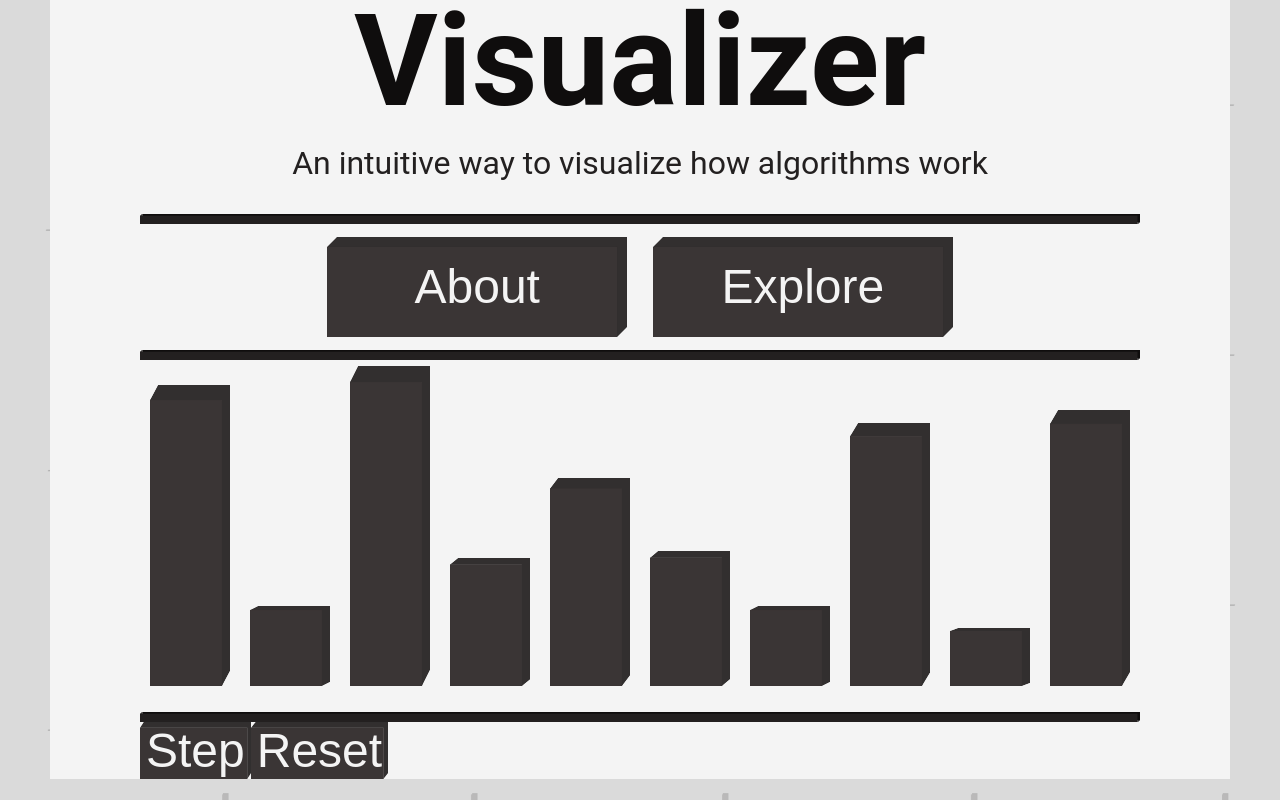
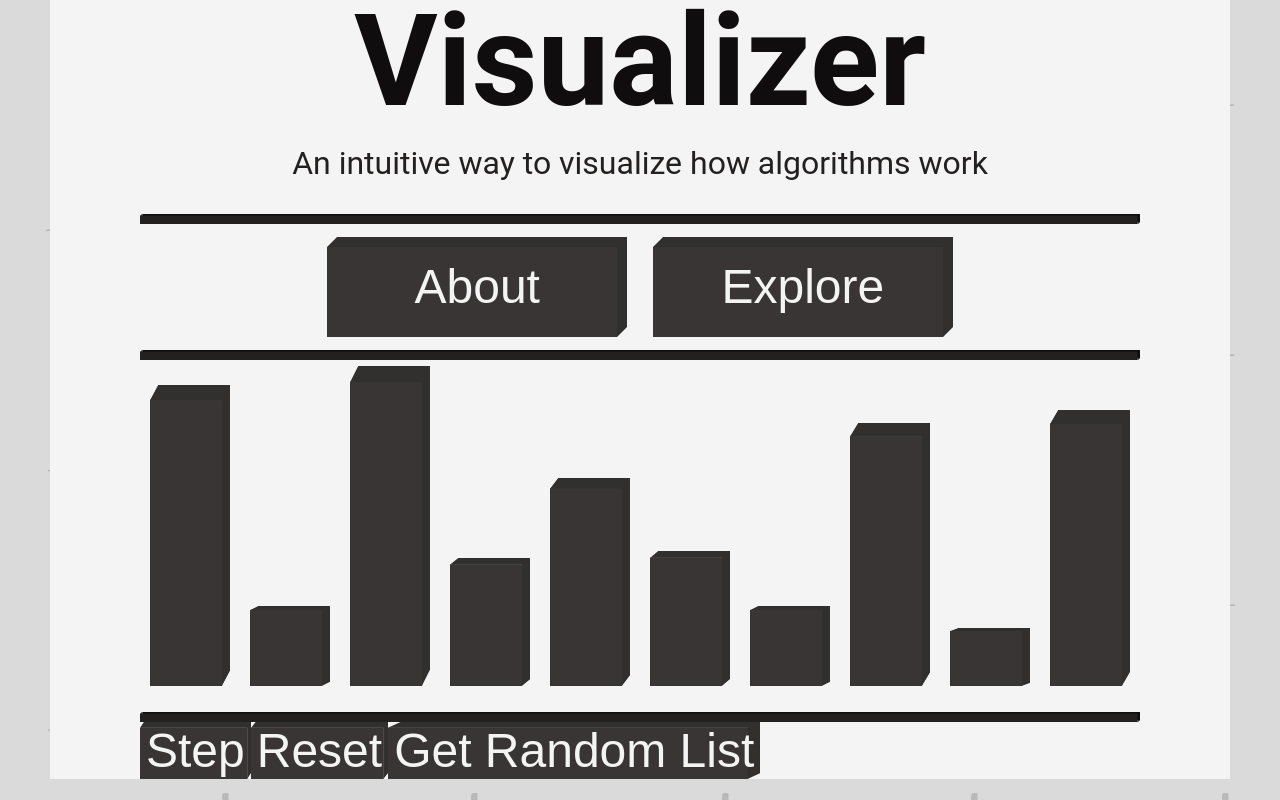
Before and after one commit to OtavioPiza/algorithm-visualizer, a React (Create React App) app: page / in a window 1280 px wide. Shown: the part 526-1326 px from the top of the page. Built offline with nearby package versions, Linux system fonts and the light colour scheme.

Commit message:
Control bar wip!

```diff
--- a/src/App.js
+++ b/src/App.js
@@ -4,17 +4,15 @@ import Button from './components/Button';
 import BottomBar from './components/BottomBar';
 import Array from './components/Array'
 import ArraySorter from './components/ArraySorter'
-import ArrayManager from './services/arrayManager'
 import BubbleSort from './algorithms/bubbleSort'
+import arrayManager from './services/arrayManager';
 
 function App() {
-
-  console.log(ArrayManager.getDefaultList() );
 
   return (
     <div className='container'>
       <div className='logo-container'>
-        <Array barList={ ArrayManager.getDefaultList() }/>
+        <Array barList={ arrayManager.getDefaultList() }/>
       </div>
       <BottomBar/>
       <div className='text-container'>
@@ -27,7 +25,9 @@ function App() {
         <Button text='Explore' id='thisisfine' eventHandler={() => console.log('this is fine')}/>
       </div>
       <BottomBar/>
-      <ArraySorter barList={ ArrayManager.getRandomList(10) } sortingAlgorithm={ BubbleSort }/>
+      <ArraySorter barList={ arrayManager.getRandomList(10) } sortingAlgorithm={ BubbleSort }/>
+
+
     </div>
   );
 }
--- a/src/components/ArraySorter.js
+++ b/src/components/ArraySorter.js
@@ -2,6 +2,7 @@ import React, { useState } from 'react'
 import Bar from './Bar'
 import Button from './Button'
 import BottomBar from './BottomBar'
+import arrayManager from '../services/arrayManager'
 
 /**
  *
@@ -94,6 +95,7 @@ const ArraySorter = ({ barList, sortingAlgorithm }) => {
             <BottomBar />
             <Button text='Step' eventHandler={() => handleStep()} />
             <Button text='Reset' eventHandler={() => handleReset()} />
+            <Button text="Get Random List" eventHandler={() => {setBars(arrayManager.getRandomList(10))}}/>
             <h1>{status.algorithmStatus}</h1>
         </div>
     )
```
